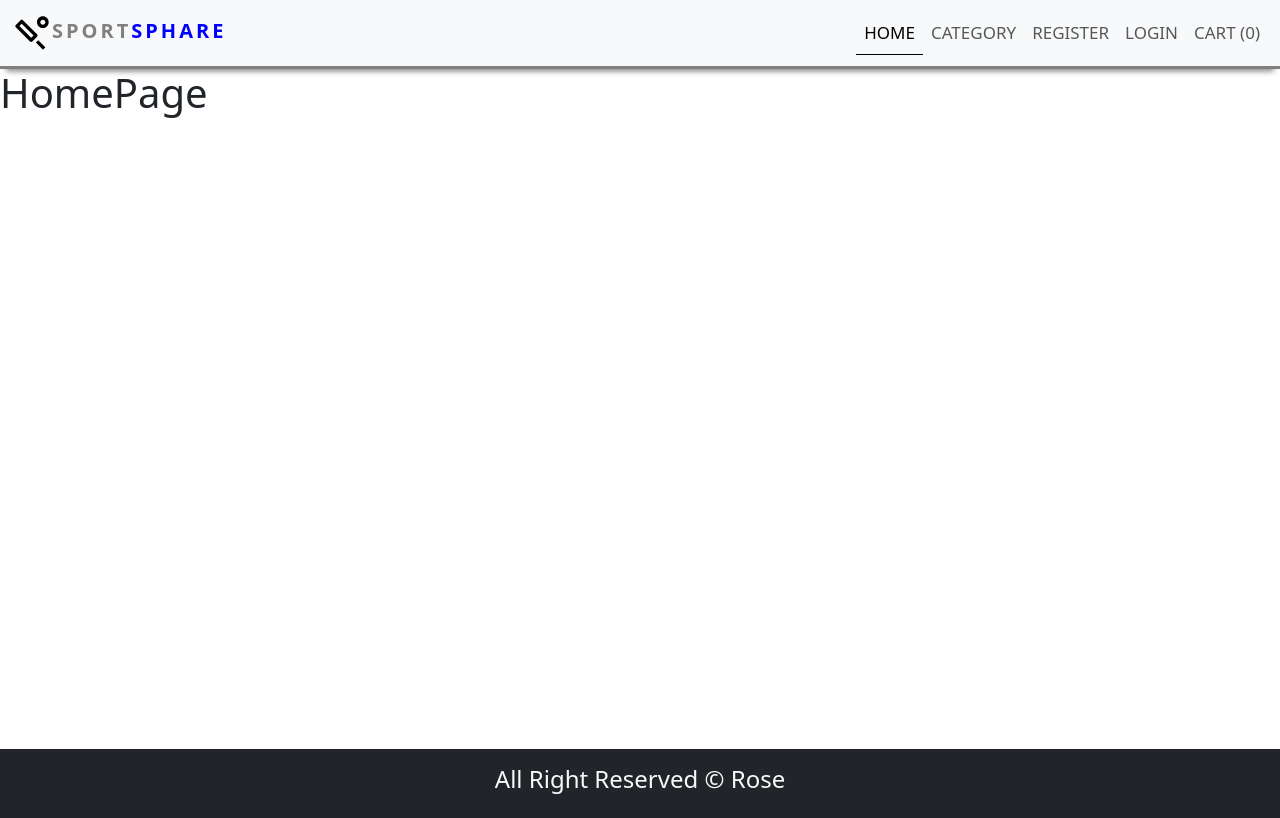
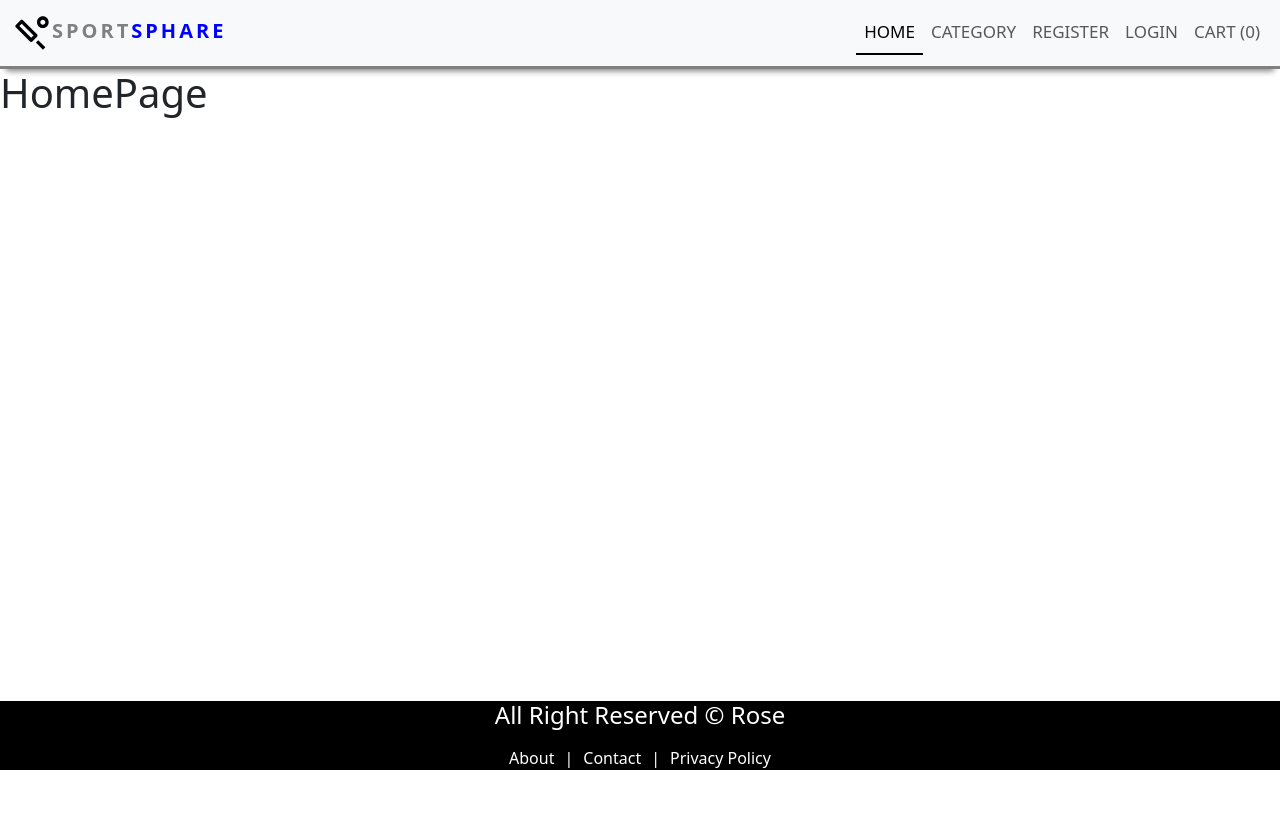
Before and after one commit to AMANULLAH023HY/MERN_Ecommerce_Sport_Sphare, a React (Create React App) app in the folder client/: page / in a window 1280 px wide. Built offline with nearby package versions, Linux system fonts and the light colour scheme.

Commit message:
Complete Footer & Page Not Found UI

```diff
--- a/client/src/components/Layout/Footer.js
+++ b/client/src/components/Layout/Footer.js
@@ -1,11 +1,19 @@
 
 import React from 'react'
+import {Link} from 'react-router-dom'
 
 export default function Footer() {
   return (
-    <div className='bg-dark text-light p-3'>
-    <h4 className='text-center'>
-    All Right Reserved &copy; Rose</h4>
+    <div className='footer'>
+    <h4 className='text-center'>All Right Reserved &copy; Rose</h4>
+    <p className='text-center mt-3'>
+      <Link to='/about'>About</Link>
+      |
+      <Link to='/contact'>Contact</Link>
+      |
+      <Link to='/policy'>Privacy Policy</Link>
+    </p>
+
     </div>
   )
 }
--- a/client/src/components/Layout/Layout.js
+++ b/client/src/components/Layout/Layout.js
@@ -1,12 +1,11 @@
 import React from 'react';
 import Header from './Header';
 import Footer from './Footer';
-
 function Layout(props){
  return(
     <>
     <Header/>
-    <main style={{minHeight:"85vh"}}>
+    <main style={{minHeight:"79vh"}}>
 
         {props.children}
     </main>
--- a/client/src/index.css
+++ b/client/src/index.css
@@ -32,5 +32,55 @@
 }
 
 .active{
-  border-bottom: 1px solid black;
+  border-bottom: 2px solid black;
 }
+
+
+/* =========================Footet ======================= */
+
+.footer{
+  color: white;
+  background: black;
+  background: --webkit-linear-gradient(to roght, #434343, #000000);
+
+}
+
+.footer a{
+  text-decoration: none;
+  color: white;
+  padding: 10px;
+}
+
+.footer a:hover{
+  color: gray;
+  border-bottom: 2px solid gray;
+}
+
+
+
+/* =========================Page not found ======================= */
+
+.pnf{
+  display: flex;
+  min-height: 65vh;
+  flex-direction: column;
+  justify-content: center;
+  align-items: center;
+}
+
+
+.pnf-title{
+  font-size: 100px;
+  font-weight: 700;
+
+}
+
+.pnf-btn{
+  color: black;
+  background-color: #3c3d4a;
+  font-weight: bold;
+  border-radius: 5px;
+  border: 1px solid black;
+  margin-top: 10px;
+  padding: 10px;
+}
--- a/client/src/pages/PagenotFound.js
+++ b/client/src/pages/PagenotFound.js
@@ -1,9 +1,17 @@
+import { Link } from "react-router-dom";
 import Layout from "../components/Layout/Layout"
 
 const PagenotFound = ()=>{
     return (
         <Layout>
-            <h1>Page not found </h1>
+            <div className="pnf">
+                <h1 className="pnf-title">404</h1>
+                <h2 className="pnf-heading">Oops! Page Not Found </h2>
+                <Link to='/' className="pnf-btn">
+                    Go Back
+                </Link>
+
+            </div>
         </Layout>
     )
 }
```
